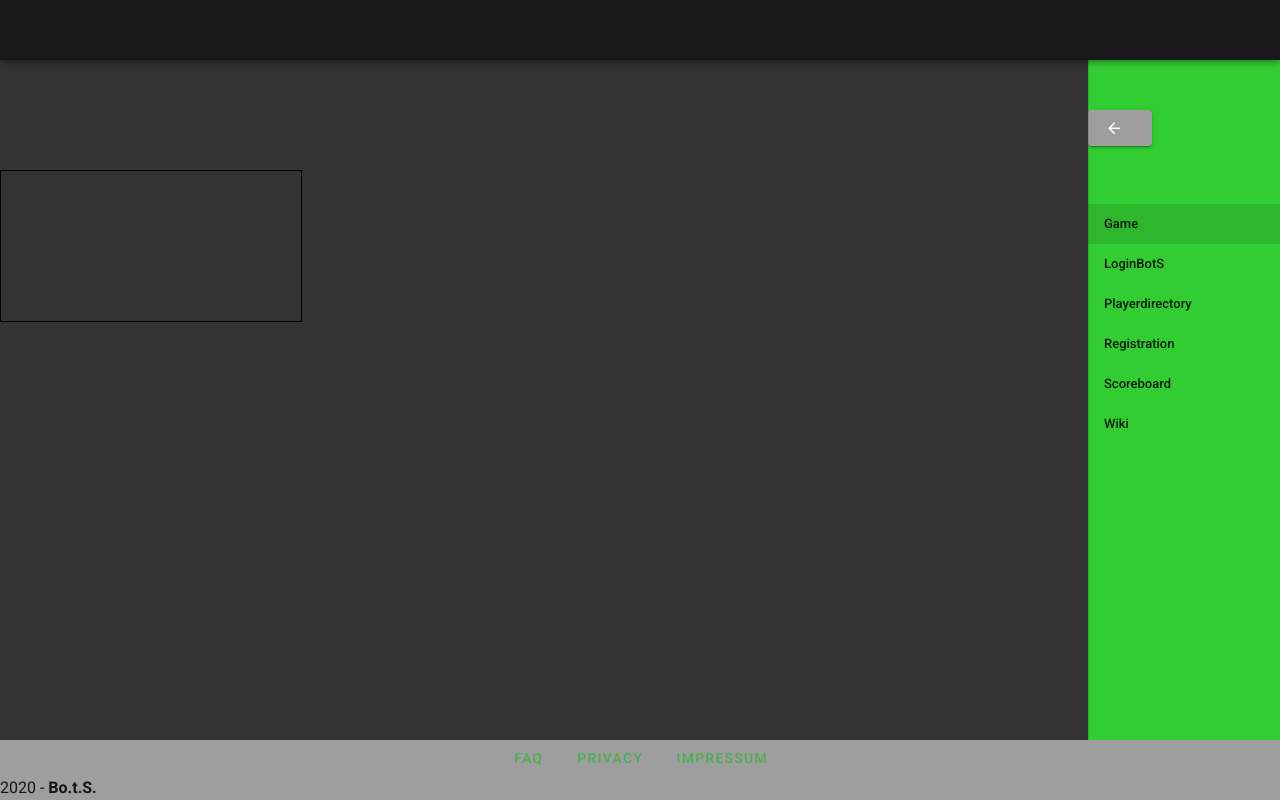
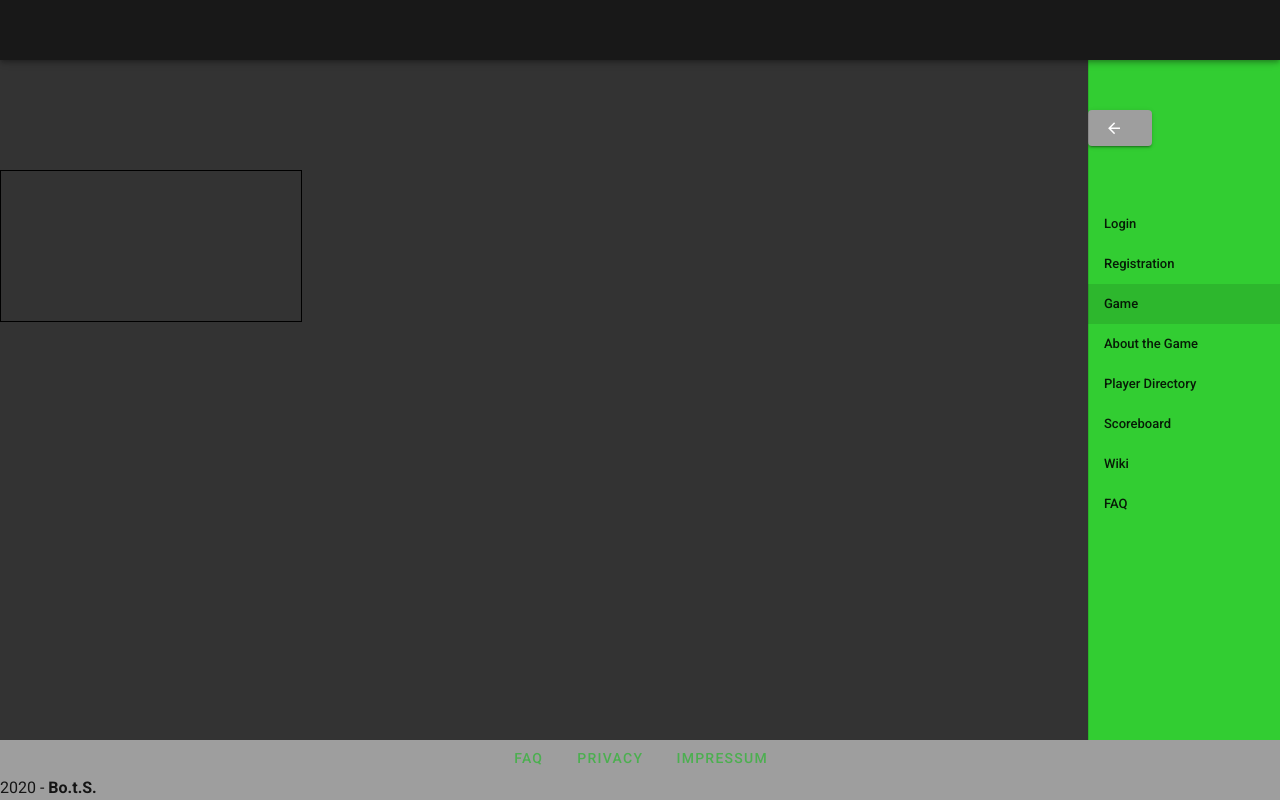
Before and after one commit to hfu-gis/Delta, a Vue app: page /Game in a window 1280 px wide. Built offline with nearby package versions, Linux system fonts and the light colour scheme.

Commit message:
little changes to navigation

```diff
--- a/src/App.vue
+++ b/src/App.vue
@@ -4,7 +4,7 @@
       <v-app-bar app color="#181818" height="60%">
         <div class="d-flex align-center">
           <v-img
-            alt="BOB Logo"
+            alt="Bots Logo"
             class="shrink mr-2"
             contain
             src="./assets/botsloscho.png"
@@ -12,9 +12,10 @@
             width="120"
             align="center"
             style="align-items: center; justify-content: center; display: flex"
+
           />
           <v-img
-            alt="BOB Name"
+            alt="Bots Name"
             class="shrink mt-1 hidden-sm-and-down"
             contain
             min-width="100"
@@ -95,12 +96,14 @@ export default {
     return {
       drawer: null,
       items: [
+        { title: "Login", to: "/LoginBotS" },
+        { title: "Registration", to: "/Registration" },
         { title: "Game", to: "/Game" },
-        { title: "LoginBotS", to: "/LoginBotS" },
-        { title: "Playerdirectory", to: "/Playerdirectory" },
-        { title: "Registration", to: "/Registration" },
+        { title: "About the Game", to: "/About"},
+        { title: "Player Directory", to: "/Playerdirectory" },
         { title: "Scoreboard", to: "/Scoreboard" },
-        { title: "Wiki", to: "/Wiki" }
+        { title: "Wiki", to: "/Wiki" },
+        { title: "FAQ", to:"/Faq"}
       ],
       links: [
         { link: "Faq", to: "/Faq" },
--- a/src/views/Faq.vue
+++ b/src/views/Faq.vue
@@ -20,5 +20,15 @@ export default {
   name: "Faq"
 };
 </script>
+<style scoped>
+  input[type=text], input[type=password] {
+    width: 20%;
+    padding: 0.3%;
+    margin: 5px 0 22px 0;
+    display: inline-block;
+    border: none;
+    background: #D3D3D3;
+    color: black;
+  }
 
-<style scoped></style>
+</style>
--- a/src/views/Game.vue
+++ b/src/views/Game.vue
@@ -10,4 +10,7 @@ export default {
 };
 </script>
 
-<style scoped></style>
+<style scoped>
+
+
+</style>
```
